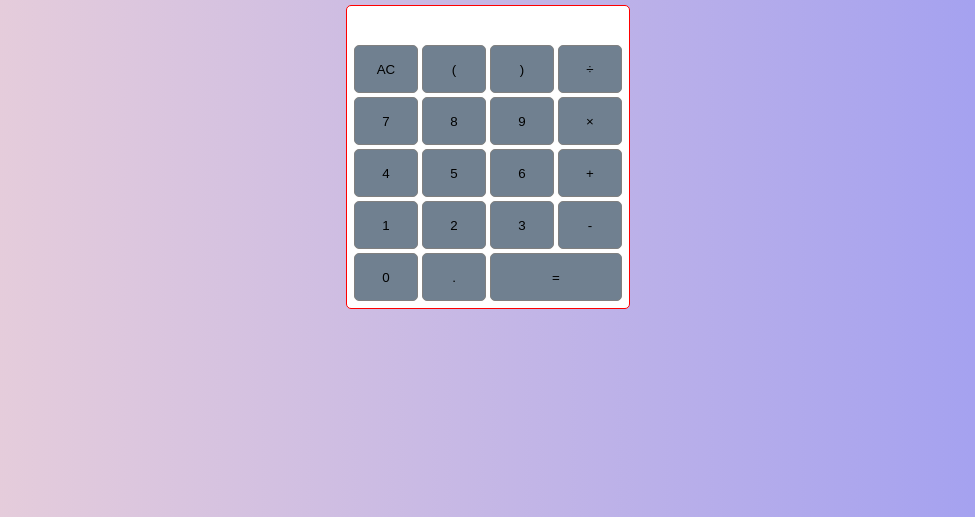
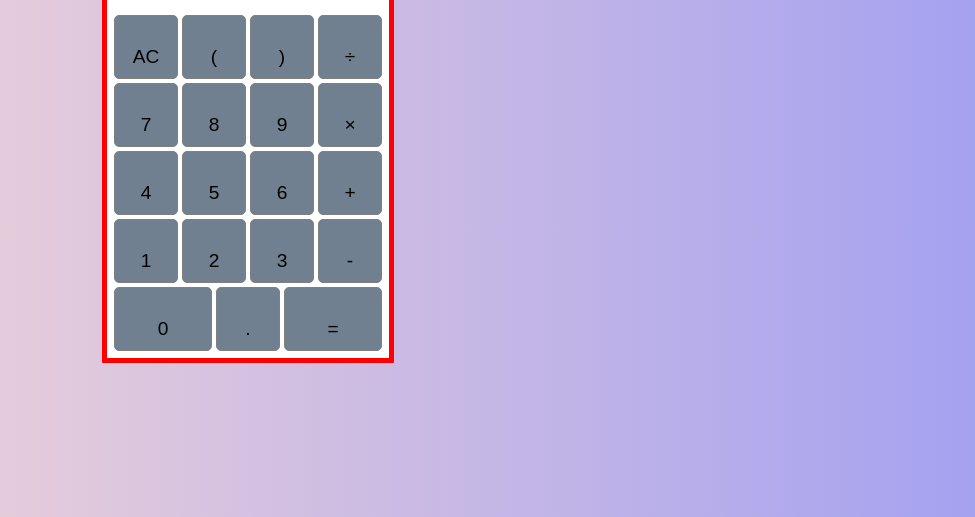
Before and after one commit to Etienne219/Caculator1, a plain HTML site: page index.html in a window 1280 px wide. Shown: the part 283-800 px from the top of the page, without its empty margins (152-1127 px from the left). Drawn offline with Linux system fonts and the light colour scheme.

Commit message:
style update

```diff
--- a/index.html
+++ b/index.html
@@ -10,34 +10,34 @@
 <body>
     <h1>HTML/CSS/JS Calculator</h1>
     <main>
-    <p class="screenOutput"></p>
+    <p class="screenOutput">0</p>
     <div>
-        <button id="allClear">AC</button>
-        <button id="bracket open">(</button>
-        <button id="bracket close">)</button>
-        <button id="division">&divide;</button>
+        <button function="allClear">AC</button>
+        <button function="bracket open">(</button>
+        <button function="bracket close">)</button>
+        <button oparetor="division">&divide;</button>
     </div>
     <div>
         <button id="seven">7</button>
         <button id="eight">8</button>
         <button id="nine">9</button>
-        <button id="multiplication">&times;</button>
+        <button oparetor="multiplication">&times;</button>
     </div>
     <div>
         <button id="four">4</button>
         <button id="five">5</button>
         <button id="six">6</button>
-        <button id="addition">+</button>
+        <button oparetor="addition">+</button>
     </div>
     <div>
         <button id="one">1</button>
         <button id="two">2</button>
         <button id="three">3</button>
-        <button id="minus">-</button>
+        <button oparetor="minus">-</button>
     </div>
     <div>
-        <button id="equal">0</button>
-        <button id="decimal">.</button>
+        <button class="equal">0</button>
+        <button class="decimal">.</button>
         <button class="equal">=</button>
     </div>
     </main>
--- a/script.js
+++ b/script.js
@@ -1,8 +1,11 @@
+const buttons = document.querySelectorAll('button')
 const arrayOfButtons = Array.from(document.querySelectorAll('button'));
 const display = document.querySelector(".screenOutput");
 
 arrayOfButtons.forEach(btn => {
     btn.addEventListener('click', (e)=>{
+
+
         switch (e.target.innerText) {
             case "AC":
                display.innerText = "";
--- a/style.css
+++ b/style.css
@@ -1,41 +1,11 @@
 @import url('https://fonts.googleapis.com/css2?family=Roboto:wght@100&display=swap');
 
-body {
-    font-family: 'Roboto', sans-serif;
-    display: flex;
-    flex-direction: column;
-    height: 100vh;
-    width: 100vw;
-    justify-content: space-evenly;
-    align-items: center;
-    font-weight: 100;
-    cursor: pointer;
 
-}
 
-main {
-    display: flex;
-    flex-direction: column;
-    width: fit-content;
-    border: 1px solid red;
-    padding: 5px;
-}
+
 .screenOutput {
     text-align: right;
-}
 
-div {
-    display: flex;
-}
-
-
-button {
-    margin: 2px;
-    width: 4rem;
-    height: 4rem;
-    background: lightcyan;
-    border: 1px solid grey;
-    border-radius: 4px;
 }
 
 
@@ -43,6 +13,12 @@ button {
     flex: auto;
 }
 body{
+    flex-direction: column;
+
+    width: 100vh;
+    font-weight: 100;
+    cursor: pointer;
+    font-family: 'Roboto', sans-serif;
     margin: 0;
     display: flex;
     justify-content: center;
@@ -54,33 +30,45 @@ body{
 main {
     display: flex;
     flex-direction: column;
-    border: 1px solid red;
+    border: 5px solid red;
     padding: 5px;
-    border-radius: 5px;
+    border-radius: 1px;
     background: white;
+
+
 }
+
 
 .outputScreen {
     text-align: right;
     margin: 0;
     padding: 1rem;
     background: lightblue;
-    border: 1px solid grey;
+    border: 1px solid ;
     border-radius: 5px;
+    height: 120px;
+
 }
 
 div {
-    display: flex;
+    display:flex;
 }
 
 button {
     width: 4rem;
-    height: 3rem;
+    margin: 2px;
+    height: 4rem;
     background: slategrey;
     border: 1px solid grey;
     margin: 3px 3px px 3px;
     border-radius: 5px;
+    font-size: larger;
+    padding: 30px 0;
 }
+button:hover {
+    background-color: cyan;
+}
+
 
 .equal {
     flex: auto;
```
Lines whose indentation alone changed are shown as unchanged.
